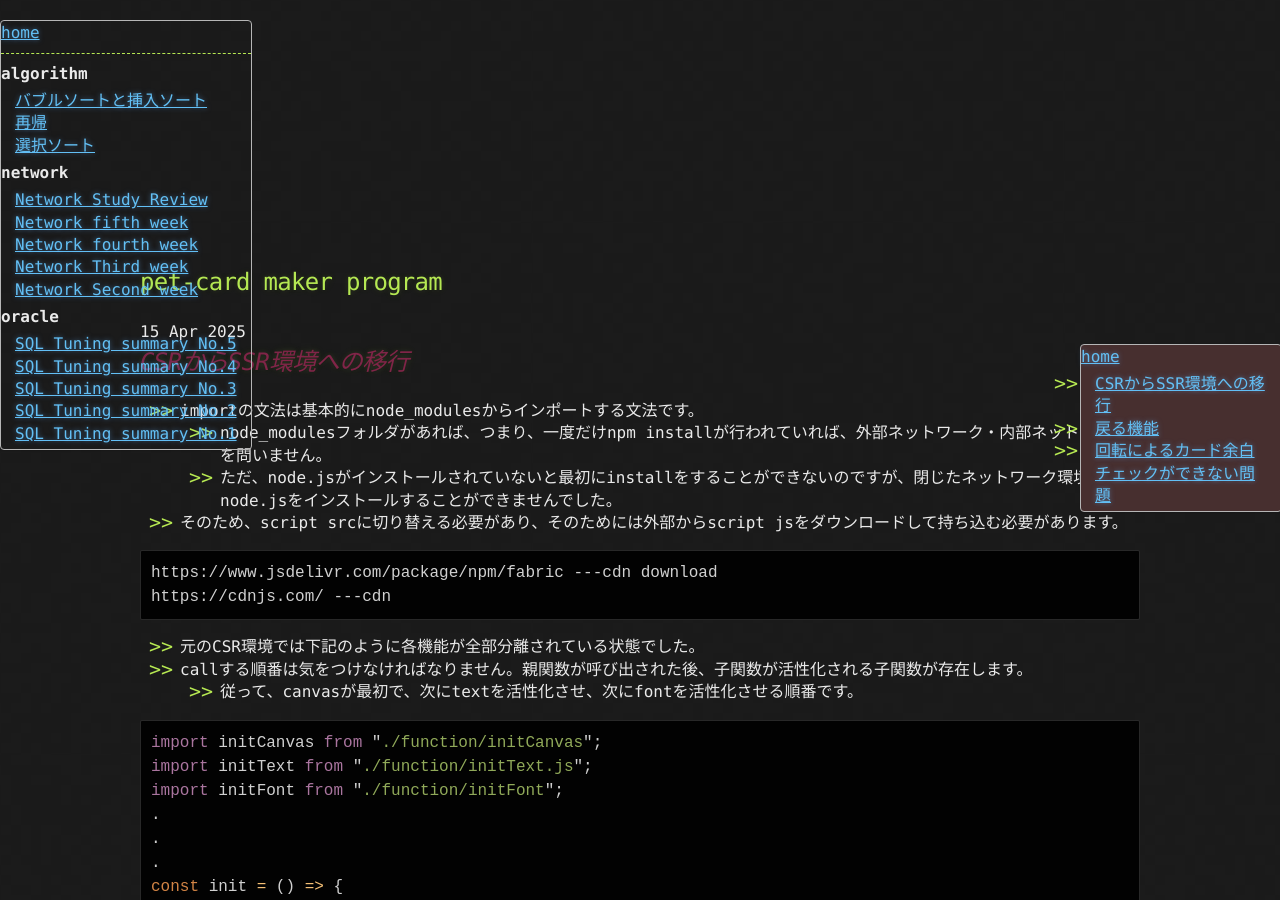
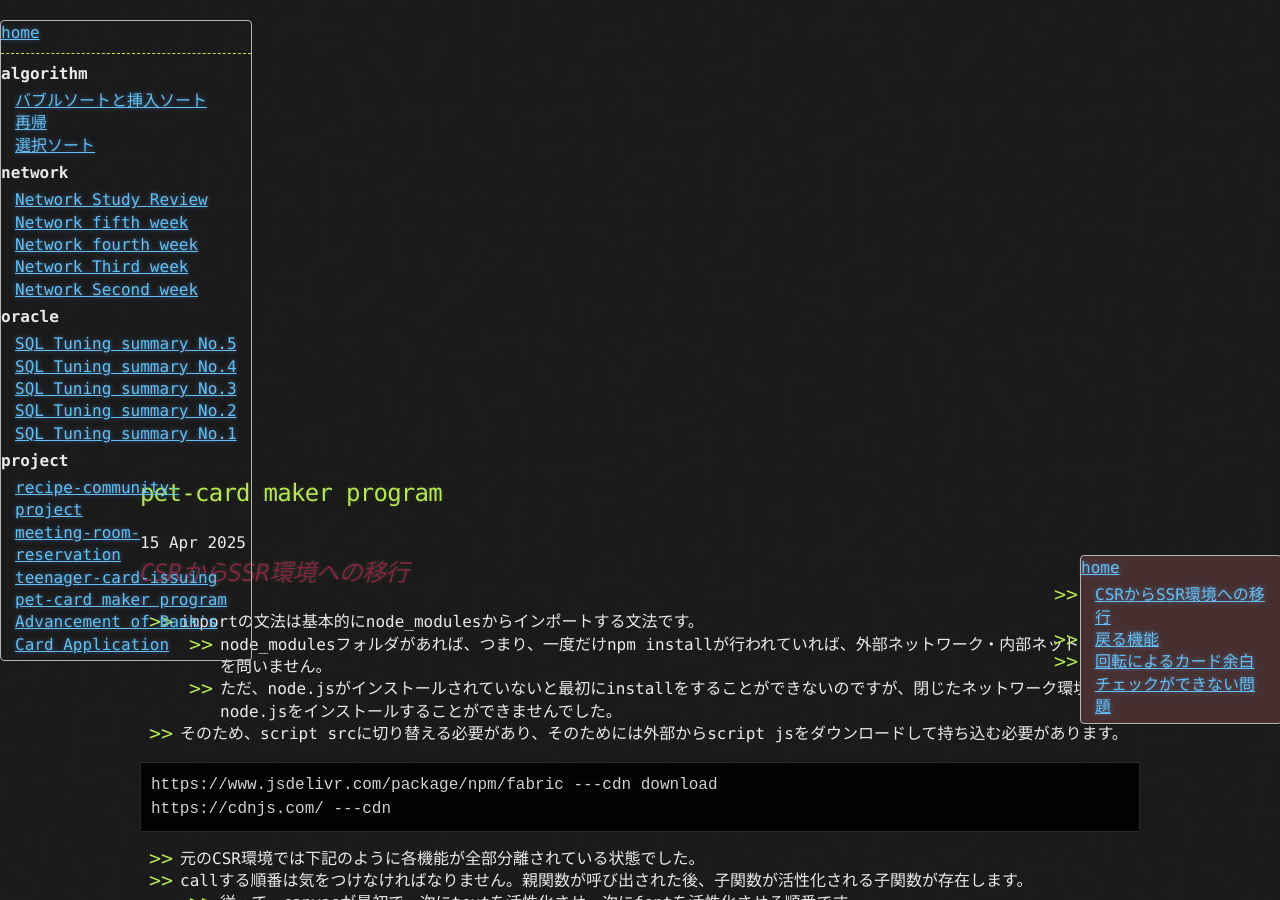
Before and after one commit to Heo-Jae-Won/Heo-Jae-Won.github.io, a Jekyll site: the page built from _posts/project/2025-04-15-canvas-api-pet-card.md, in a window 1280 px wide and 900 px high, scrolled down 310 px. Built offline with Jekyll 4.4.1, drawn with Linux system fonts in a browser that asks for light colours.

Commit message:
add category for group project

```diff
--- a/_posts/project/2025-04-14-admin-popup-bank-project.md
+++ b/_posts/project/2025-04-14-admin-popup-bank-project.md
@@ -1,6 +1,8 @@
 ---
 title: "Advancement of Bank's Card Application"
 published: true
+categories: [project]
+categories: [project]
 ---
 
 
--- a/_posts/project/2025-04-15-canvas-api-pet-card.md
+++ b/_posts/project/2025-04-15-canvas-api-pet-card.md
@@ -1,6 +1,7 @@
 ---
 title: "pet-card maker program"
 published: true
+categories: [project]
 ---
 
 
--- a/_posts/project/2025-04-15-teenager-singup.md
+++ b/_posts/project/2025-04-15-teenager-singup.md
@@ -1,6 +1,7 @@
 ---
 title: "teenager-card-issuing"
 published: true
+categories: [project]
 ---
 ## <span style="color:#802548">_ジックナンバー脱皮_</span>
 
--- a/_posts/project/2025-04-16-goolgle-calendar.md
+++ b/_posts/project/2025-04-16-goolgle-calendar.md
@@ -1,6 +1,7 @@
 ---
 title: "meeting-room-reservation"
 published: true
+categories: [project]
 ---
 ## <span style="color:#802548">_考慮する場合の数：開始時間が終了時間以降にならないようにする_</span>
 
--- a/_posts/project/2025-04-21-scit-tanomuzoko-japan.md
+++ b/_posts/project/2025-04-21-scit-tanomuzoko-japan.md
@@ -1,6 +1,7 @@
 ---
 title: "recipe-community-project"
 published: true
+categories: [project]
 ---
 
 ## <span style="color:#802548">_GITガイダンス作成_</span>
```
